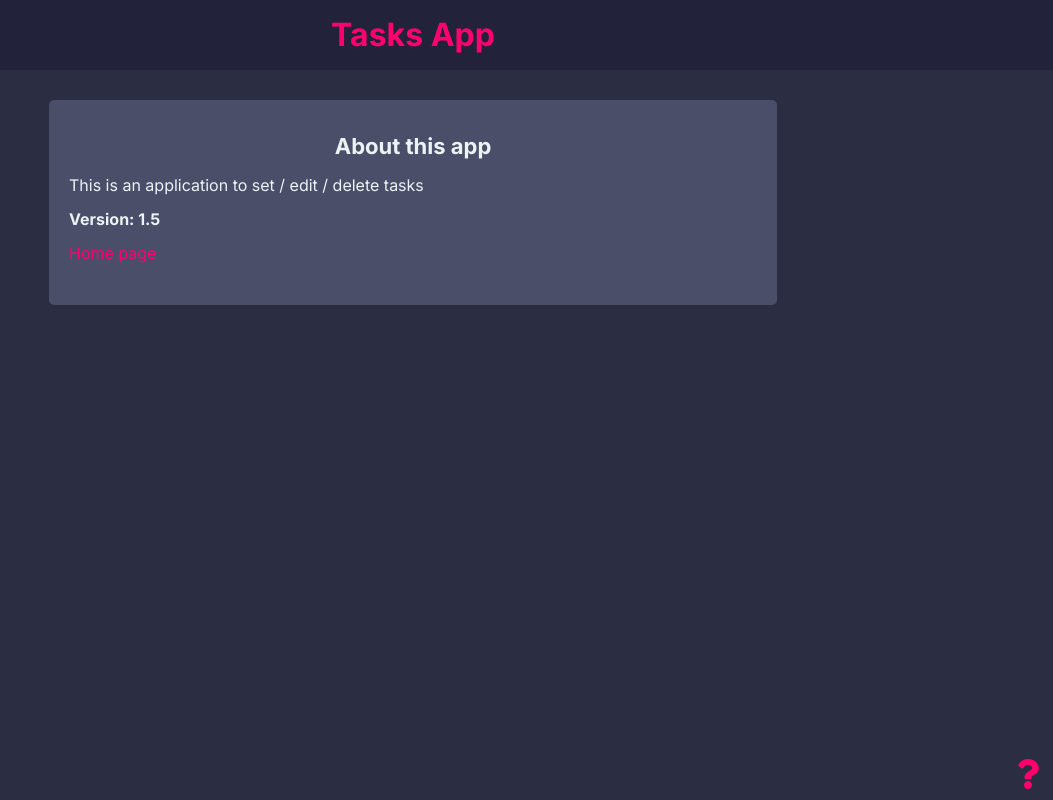
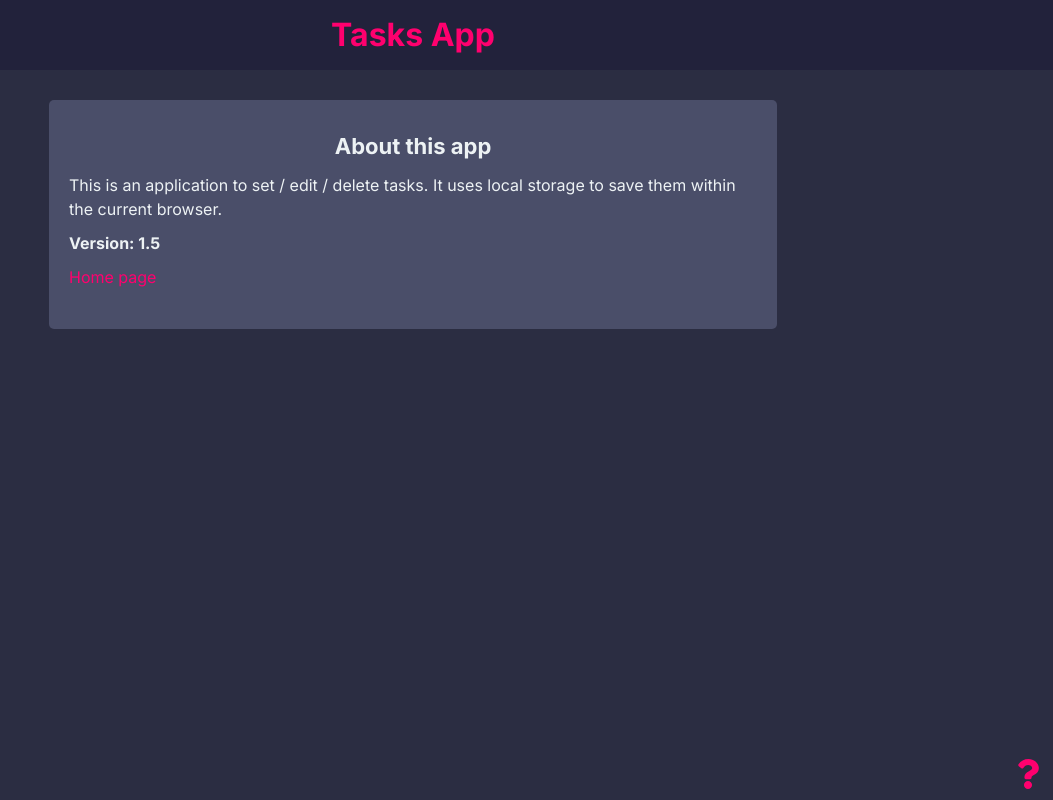
Before and after one commit to Dimterion/Tasks-app, a React (Create React App) app: page /about in a window 1280 px wide. Shown: the whole page, without its empty margins (227-1280 px from the left). Built offline with nearby package versions, Linux system fonts and the light colour scheme.

Commit message:
Adjusted Readme and About page description.

```diff
--- a/src/pages/AboutPage.jsx
+++ b/src/pages/AboutPage.jsx
@@ -6,7 +6,10 @@ function AboutPage() {
     <Card>
       <div className="about">
         <h2>About this app</h2>
-        <p>This is an application to set / edit / delete tasks</p>
+        <p>
+          This is an application to set / edit / delete tasks. It uses local
+          storage to save them within the current browser.
+        </p>
         <b>Version: 1.5</b>
         <p>
           <Link to="/">Home page</Link>
```
Also changed, not shown: 1 other file (tests, documents, lock files or other folders).
